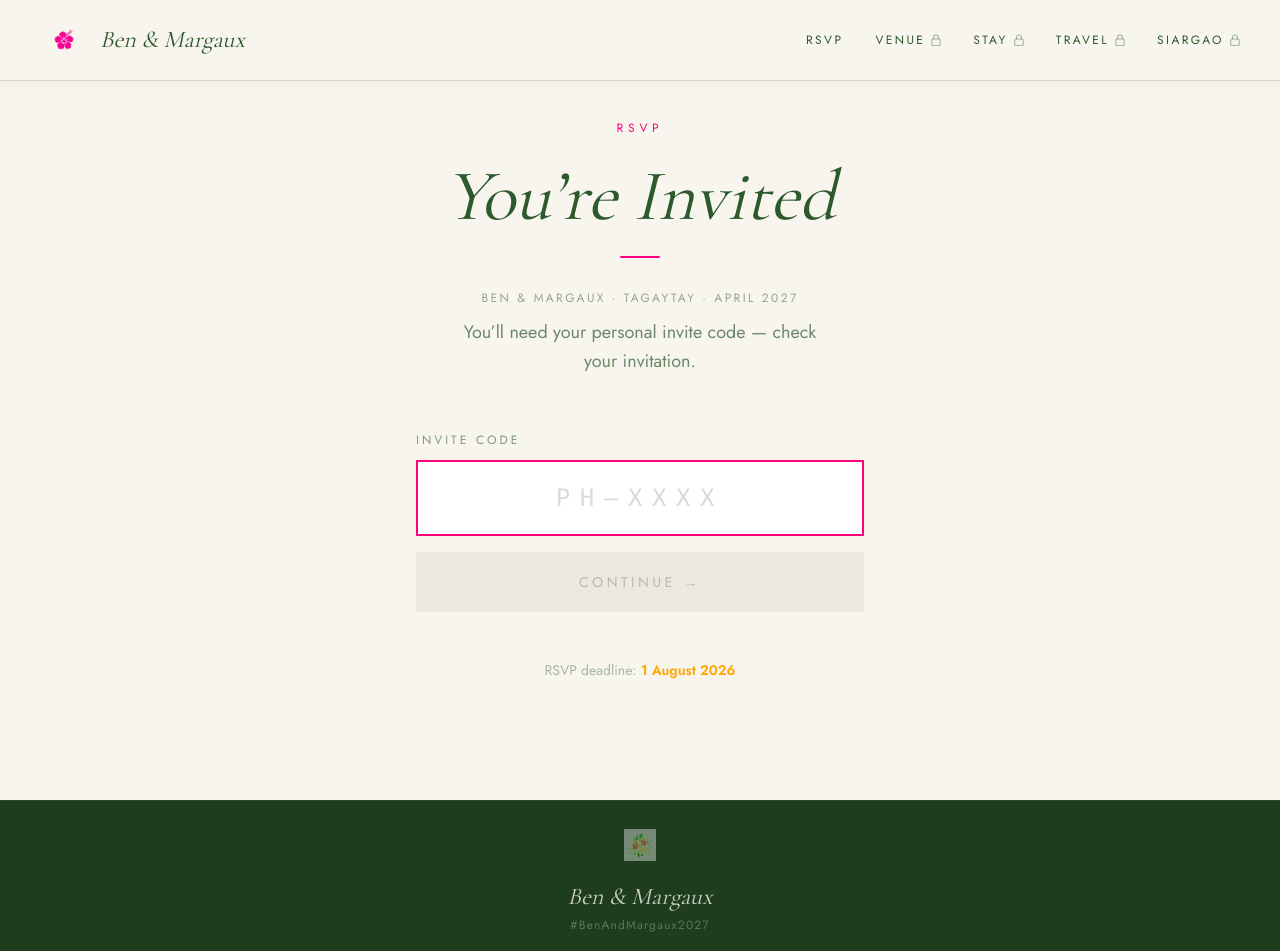
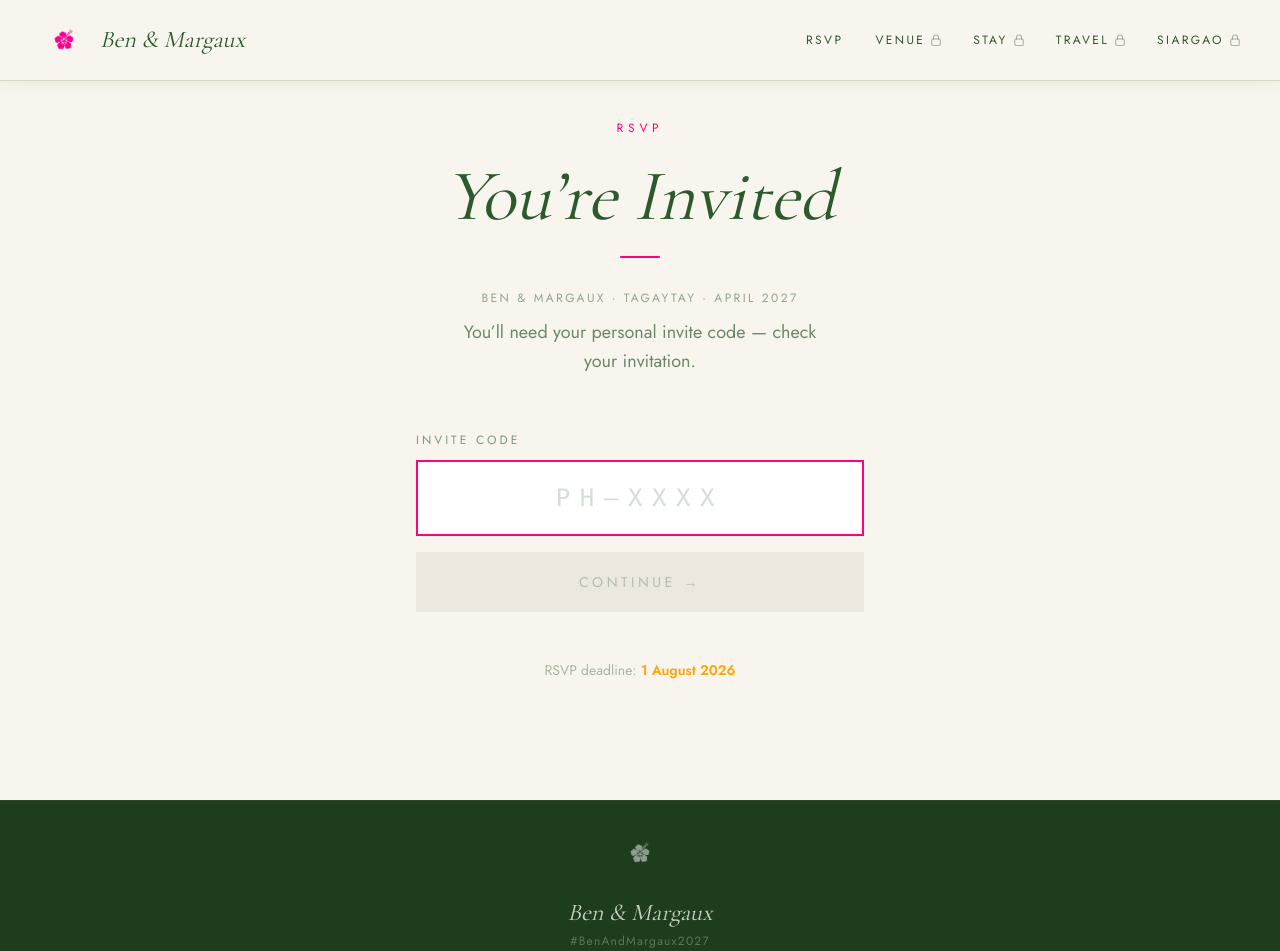
Before and after one commit to bencuds/ben-margaux2027, a Next.js app: page /rsvp in a window 1280 px wide. Shown: the top 951 px of the page. Built offline with nearby package versions, Linux system fonts and the light colour scheme.

Commit message:
Static film strip, white hibiscus in footer

```diff
--- a/app/rsvp/page.tsx
+++ b/app/rsvp/page.tsx
@@ -126,7 +126,7 @@ function FilmStrip() {
   // Frames: 0 = dummy top, 1–4 = real photos, 5 = dummy bottom
   // Container clips to show ~60px of dummy at each end + 4 complete frames
   return (
-    <div className="hidden lg:block flex-shrink-0 sticky top-32 self-start"
+    <div className="hidden lg:block flex-shrink-0 self-start"
       style={{ boxShadow: '8px 16px 40px rgba(0,0,0,0.45)' }}>
 
       <div className="w-[196px] overflow-hidden rounded-sm"
--- a/components/Footer.tsx
+++ b/components/Footer.tsx
@@ -1,12 +1,13 @@
-import BotanicalImage from './BotanicalImage'
-
 export default function Footer() {
   return (
     <footer className="bg-jungle-dark border-t border-jungle-light/20 py-7 px-6">
       <div className="max-w-4xl mx-auto text-center">
-        <BotanicalImage
-          src="/images/botanicals/hibiscus.png"
-          className="mx-auto mb-5 w-8 opacity-40 brightness-200"
+        <img
+          src="/images/hibiscus-icon.png"
+          alt=""
+          aria-hidden="true"
+          className="mx-auto mb-5 w-12 h-12 object-contain"
+          style={{ filter: 'brightness(0) invert(1)', opacity: 0.5 }}
         />
 
         <p className="font-serif italic text-2xl text-sandy/80 mb-1">Ben &amp; Margaux</p>
```
